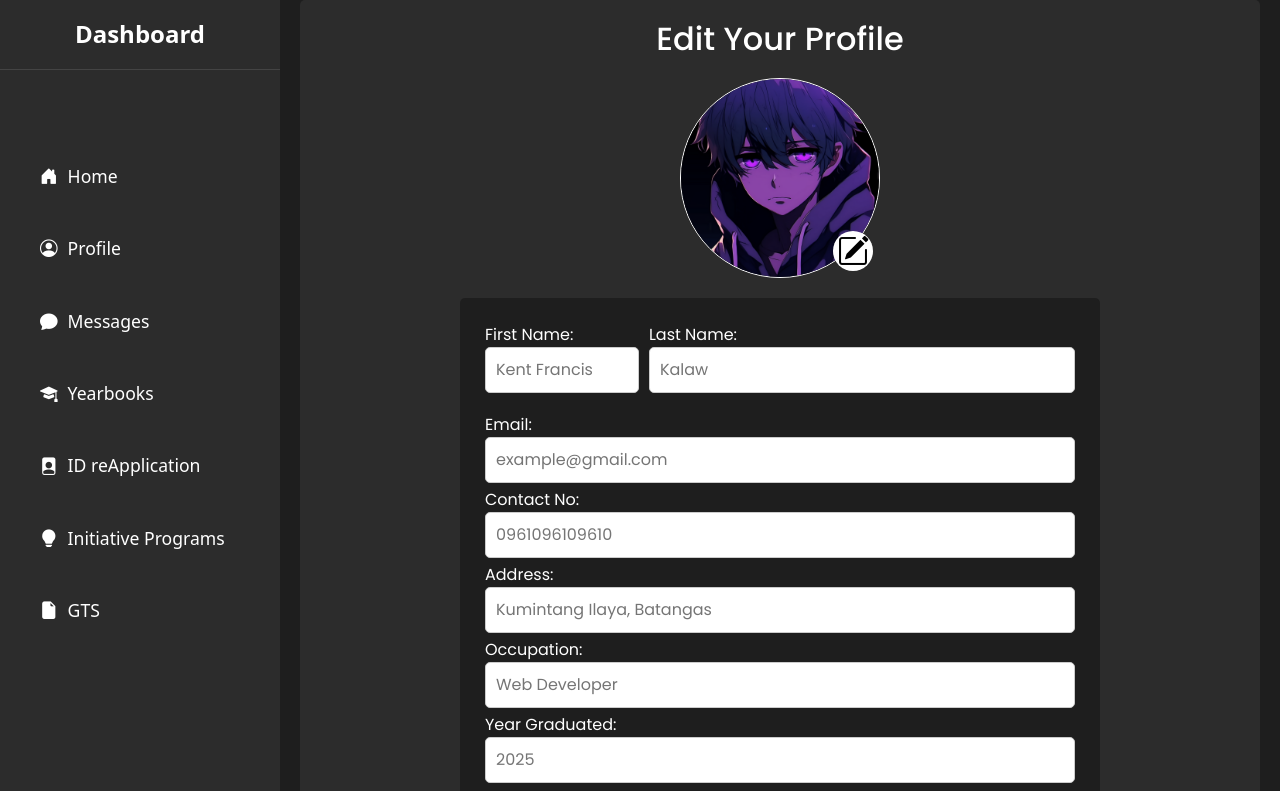
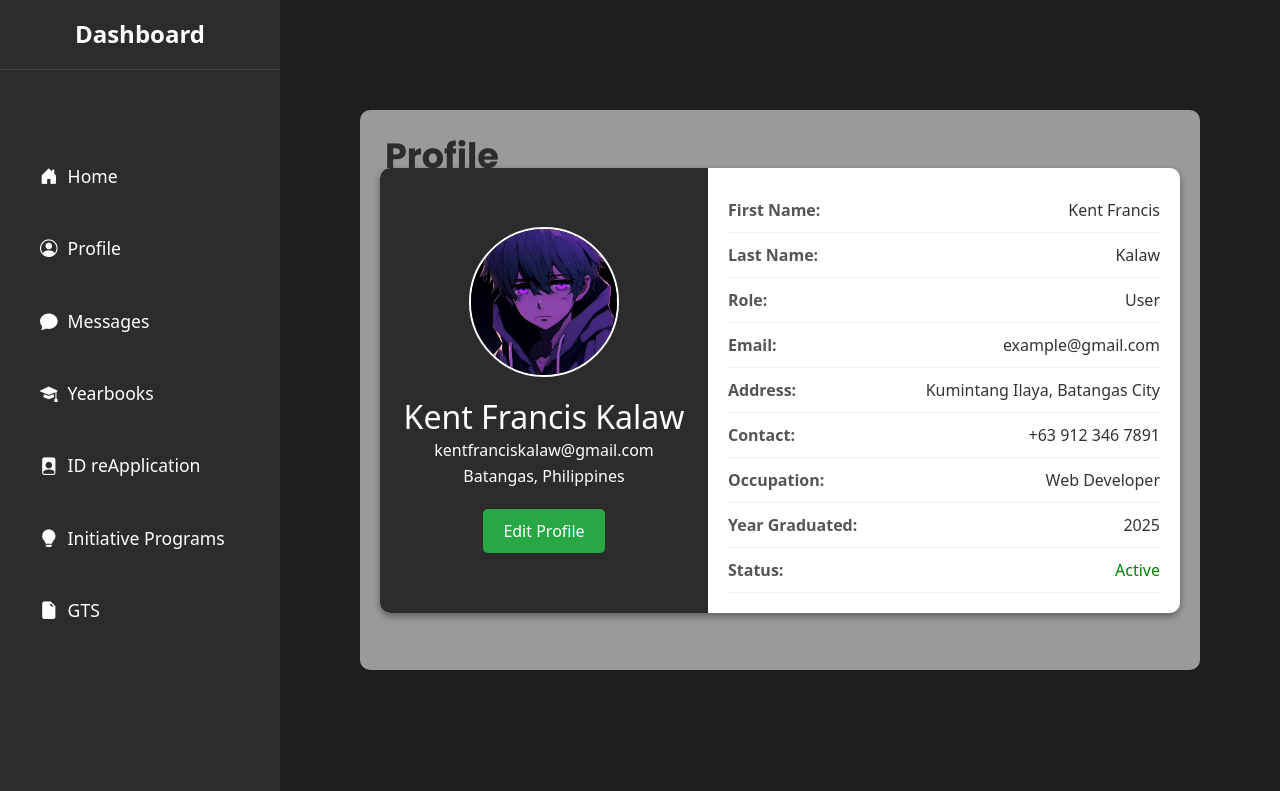
Before and after one commit to KentKalaw/ublink2.0, a React (Create React App) app: page /dashboard/profile in a window 1280 px wide. Shown: the top 791 px of the page. Built offline with nearby package versions, Linux system fonts and the light colour scheme; sample sign-in values are in the browser's storage.

Commit message:
updated profile

```diff
--- a/src/Pages/dashboard/Pages/Profile.css
+++ b/src/Pages/dashboard/Pages/Profile.css
@@ -1,140 +1,148 @@
-.edit-profile {
+.profile-container {
+  display: flex;
+  justify-content: center;
+  align-items: center;
+  padding: 20px;
+  background-color: #9b9a9a;
+  height: 70vh;
+  border-radius: 10px;
+  position: relative;
+  top: 50%;
+  left: 50%;
+  transform: translate(-50%, -50%);
+}
+
+.profile-label {
+  position: absolute;
+  top: 20px;
+  left: 25px;
+  color: #2c2c2c;
+  font-size: 35px;
+  font-weight: bold;
+  font-family: poppins;
+}
+
+.main-content {
+  display: flex;
+  margin-left: 280px;
+  padding: 20px;
+  padding-top: 0;
+  background-color: #1E1E1E;
+  min-height: 100vh;
+  color: #fff;
+  width: calc(100% - 280px);
+}
+
+.profile-card {
+  display: flex;
+  flex-direction: row;
+  background-color: #ffffff;
+  border-radius: 10px;
+  box-shadow: 0 3px 7px rgba(0, 0, 0, 0.4);
+  width: 800px;
+  overflow: hidden;
+}
+
+.profile-left {
+  flex: 2;
+  background-color: #2c2c2c;
+  padding: 20px;
+  color: #fff;
   display: flex;
   flex-direction: column;
-    background-color: #2c2c2c;
-    justify-content: flex-start;
+  justify-content: center;
   align-items: center;
-    padding: 20px;
-    border-radius: 5px;
-    color: #fff;
-    overflow: hidden;
-    width: 100%;
 }
 
-
-.edit-profile h2 {
-    margin-bottom: 20px;
-    font-family: 'Poppins', sans-serif;
-    font-size: 2em;
+.profile-left h2,
+.profile-left p {
+  margin: 1px 0;
 }
 
-
-.profile-pic-container {
-    position: relative;
+.edit-profile-pic {
+  width: 150px;
+  height: 150px;
+  border-radius: 50%;
+  object-fit: cover;
+  border: 2px solid #fff;
   margin-bottom: 20px;
 }
 
-
-.edit-profile-pic {
-    width: 200px;
-    height: 200px;
-    border-radius: 50%;
-    object-fit: cover;
-    border: 1px solid #fff;
-
+.edit-profile-button {
+  margin-top: 20px;
+  background-color: #28a745;
+  color: #fff;
+  border: none;
+  padding: 10px 20px;
+  border-radius: 5px;
+  cursor: pointer;
+  transition: background-color 0.3s ease;
 }
 
-.edit-icon {
-    position: absolute;
-    bottom: 7px;
-    right: 7px;
-    width: 40px;
-    height: 40px;
-    border-radius: 50%;
-    padding: 0;
-    font-size: 2em;
-    display: flex;
-    justify-content: center;
-    align-items: center;
-    background-color: #fff;
-    cursor: pointer;
-    color: #000;
-    transition: all ease 0.2s;
+.edit-profile-button:hover {
+  background-color: #218838;
 }
 
-  .edit-icon:hover {
-    color:#FF4500;
+.profile-right {
+  flex: 3 ;
+  padding: 20px;
 }
 
-  .profile-form {
+.profile-info {
   display: flex;
   flex-direction: column;
-    padding: 5px;
-    width: 100%;
-    max-width: 600px;
 }
 
-  .edit-form-container {
+.info-row {
   display: flex;
-    background-color: #1e1e1e;
-    padding: 20px;
-    border-radius: 5px;
-    color: #fff;
-    overflow: hidden;
+  justify-content: space-between;
+  padding: 10px 0;
+  border-bottom: 1px solid #f0f0f0;
 }
 
-  .form-row {
-    display: flex;
-    justify-content: space-between;
-    margin-bottom: 15px;
+.info-label {
+  font-weight: bold;
+  color: #555;
 }
 
-  .form-group {
-    flex: 1;
-    margin-right: 10px;
-    max-width: 800px;
+.info-value {
+  color: #333;
 }
 
-  .form-group:last-child {
-    margin-right: 0;
+.info-value.pending {
+  color: orange;
 }
 
-  .profile-form label {
-    font-family: 'Poppins', sans-serif;
-    color: #fff;
-    margin-bottom: 5px;
+.info-value.active {
+  color: green;
 }
 
-  .profile-form input {
-    padding: 10px;
-    border-radius: 5px;
-    border: 1px solid #ccc;
-    font-family: 'Poppins', sans-serif;
-    width: 100%;
+.button-container {
+  display: flex;
+  justify-content: flex-end;
+  margin-top: 20px;
 }
 
-
-  .profile-form button {
-    padding:10px;
+.save-button,
+.cancel-button {
   background-color: #007bff;
+  color: #fff;
   border: none;
+  padding: 10px 20px;
+  margin-left: 10px;
   border-radius: 5px;
-    color: white;
-    font-family: 'Poppins', sans-serif;
   cursor: pointer;
-    width: 120px;
+  transition: background-color 0.3s ease;
 }
 
-  .profile-form button:hover {
+.cancel-button {
+  background-color: #fa3504;
+}
+
+.save-button:hover {
   background-color: #0056b3;
 }
 
-  .botton-row {
-    display: flex;
-    justify-content: space-between;
-    margin-bottom: 15px;
+.cancel-button:hover {
+  background-color: #5a1504;
 }
-
-  .botton-group {
-    flex: 1;
-    margin-right: 10px;
-    max-width: 800px;
-
-  }
-
-
-  @media screen and (min-width: 768px) {
-    .profile-form {
-      max-width: 600px;
-    }
-  }
--- a/src/Pages/dashboard/Pages/Profile.jsx
+++ b/src/Pages/dashboard/Pages/Profile.jsx
@@ -1,4 +1,4 @@
-import React from 'react'
+import React from 'react';
 import { useNavigate } from 'react-router-dom';
 import './Profile.css';
 import ProfilePic from '../images/pfp-test.png';
@@ -7,87 +7,118 @@ function Profile() {
   const navigate = useNavigate();
   // eslint-disable-next-line
   const [logout, setLogout] = React.useState(false);
+  const [isEditing, setIsEditing] = React.useState(false);
 
   const handleEditIconClick = () => {
-    fileInputRef.current.click();
+    setIsEditing(true);
   };
 
-  const fileInputRef = React.useRef(null);
-
-  const handleFileInputChange = (event) => {
-    const selectedFile = event.target.files[0];
-    // Do something with the selected file
-    console.log('Selected file:', selectedFile);
+  const handleCancelEdit = () => {
+    setIsEditing(false);
   };
 
+  // const handleFileInputChange = (event) => {
+  //   const selectedFile = event.target.files[0];
+  //   // Do something with the selected file
+  //   console.log('Selected file:', selectedFile);
+  // };
 
   React.useEffect(() => {
-    if (!localStorage.getItem('auth')) navigate('/'); // eslint-disable-next-line
+    if (!localStorage.getItem('auth')) navigate('/');
   }, [logout, navigate]);
 
   return (
-    <div className="edit-profile">
-      <h2>Edit Your Profile</h2>
-      <div className="profile-pic-container">
+    <div className="profile-container">
+      <div className="profile-card">
+      <div className="profile-label">Profile</div>
+        <div className="profile-left">
           <img src={ProfilePic} alt="Profile" className="edit-profile-pic" />
-        <i className="edit-icon bi bi-pencil-square" onClick={handleEditIconClick}></i>
-        <input
-          type="file"
-          ref={fileInputRef}
-          style={{ display: 'none' }}
-          onChange={handleFileInputChange}
-        />
+          <h2>Kent Francis Kalaw</h2>
+          <p>kentfranciskalaw@gmail.com</p>
+          <p>Batangas, Philippines</p>
+          {!isEditing && (
+            <button className="btn btn-primary edit-profile-button" onClick={handleEditIconClick}>Edit Profile</button>
+          )}
+
         </div>
-      <div className='edit-form-container'>
-      <form className="profile-form">
-        <row></row>
-        <div className="form-row">
+        <div className="profile-right">
+          {isEditing ? (
+            <div className="edit-profile-form">
+              <form>
                 <div className="form-group">
-        <label>
-          First Name:
-          <input type="text" id="firstName" name="firstName" placeholder='Kent Francis' />
-        </label>
+                  <label htmlFor="firstName">First Name</label>
+                  <input type="text" className="form-control" id="firstName" placeholder="Enter First Name" />
                 </div>
-        <label>
-          Last Name:
-          <input type="text" id="lastName" name="lastName" placeholder='Kalaw' />
-        </label>
+                <div className="form-group">
+                  <label htmlFor="lastName">Last Name</label>
+                  <input type="text" className="form-control" id="lastName" placeholder="Enter Last Name" />
                 </div>
-        <label>
-          Email:
-          <input type="email" id="email" name="email" placeholder='example@gmail.com' />
-        </label>
-        <label>
-          Contact No:
-          <input type="tel" id="contactNo" name="contactNo" placeholder='0961096109610' />
-        </label>
-        <label>
-          Address:
-          <input type="text" id="address" name="address" placeholder='Kumintang Ilaya, Batangas' />
-        </label>
-        <label>
-          Occupation:
-          <input type="text" id="occupation" name="occupation" placeholder='Web Developer' />
-        </label>
-        <label>
-          Year Graduated:
-          <input type="text" id="yearGrad" name="yearGrad" placeholder='2025' />
-        </label>
-        <label>
-          Company:
-          <input type="text" id="company" name="company" placeholder='Accenture'/>
-        </label>
-        <div className="botton-row">
-    <div className="botton-group">
-        <button type="submit">Save</button>
+                <div className="form-group">
+                  <label htmlFor="email">Email</label>
+                  <input type="email" className="form-control" id="email" placeholder="Enter Email" />
                 </div>
-        <button type="cancel">Cancel</button>
+                <div className="form-group">
+                  <label htmlFor="address">Address</label>
+                  <input type="text" className="form-control" id="address" placeholder="Enter Address" />
+                </div>
+                <div className="form-group">
+                  <label htmlFor="address">Contact</label>
+                  <input type="text" className="form-control" id="contactNo" placeholder="Enter Contact No." />
+                </div>
+                <div className="form-group">
+                  <label htmlFor="address">Occupation</label>
+                  <input type="text" className="form-control" id="occupation" placeholder="Enter Occupation" />
+                </div>
+                <div className="button-container">
+              <button type="submit" className="btn btn-primary save-button">Save</button>
+              <button type="button" className="btn btn-secondary cancel-button" onClick={handleCancelEdit}>Cancel</button>
             </div>
               </form>
             </div>
+          ) : (
+            <div className="profile-info">
+              <div className="info-row">
+                <span className="info-label">First Name:</span>
+                <span className="info-value">Kent Francis</span>
               </div>
-
+              <div className="info-row">
+              <span className="info-label">Last Name:</span>
+              <span className="info-value">Kalaw</span>
+            </div>
+            <div className="info-row">
+              <span className="info-label">Role:</span>
+              <span className="info-value">User</span>
+            </div>
+            <div className="info-row">
+              <span className="info-label">Email:</span>
+              <span className="info-value">example@gmail.com</span>
+            </div>
+            <div className="info-row">
+              <span className="info-label">Address:</span>
+              <span className="info-value">Kumintang Ilaya, Batangas City</span>
+            </div>
+            <div className="info-row">
+              <span className="info-label">Contact:</span>
+              <span className="info-value">+63 912 346 7891</span>
+            </div>
+            <div className="info-row">
+              <span className="info-label">Occupation:</span>
+              <span className="info-value">Web Developer</span>
+            </div>
+            <div className="info-row">
+              <span className="info-label">Year Graduated:</span>
+              <span className="info-value">2025</span>
+            </div>
+            <div className="info-row">
+              <span className="info-label">Status:</span>
+              <span className="info-value active">Active</span>
+            </div>
+            </div>
+          )}
+        </div>
+      </div>
+    </div>
   );
 }
 
-export default Profile
+export default Profile;
```
Lines whose indentation alone changed are shown as unchanged.
